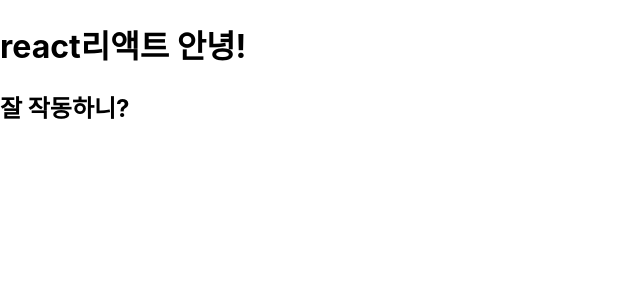
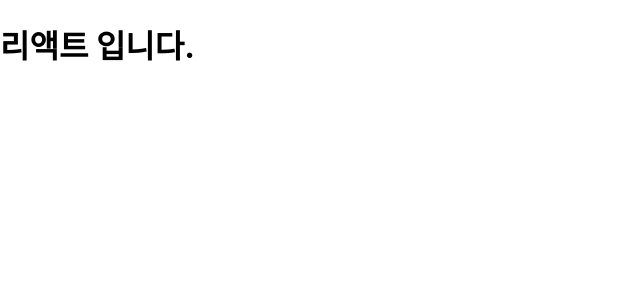
Before and after one commit to slhgod/React_ex, a React (Create React App) app: page / in a window 1280 px wide. Shown: the top 300 px of the page, without its empty margins (0-640 px from the left). Built offline with nearby package versions, Linux system fonts and the light colour scheme.

Commit message:
조건부 연산자

```diff
--- a/src/App.js
+++ b/src/App.js
@@ -4,10 +4,15 @@
 function App() {
   const name ='react';
   return (
-    <Fragment>
-      <h1>{name}리액트 안녕!</h1>
-      <h2>잘 작동하니?</h2>
-    </Fragment>
+    <div>
+      { //조건부 연산자
+        name === 'react' ? (
+          <h1>리액트 입니다.</h1>
+        ) : (
+          <h1>리액트가 아닙니다.</h1>
+        )
+      }
+    </div>
     );
 }
 
```
